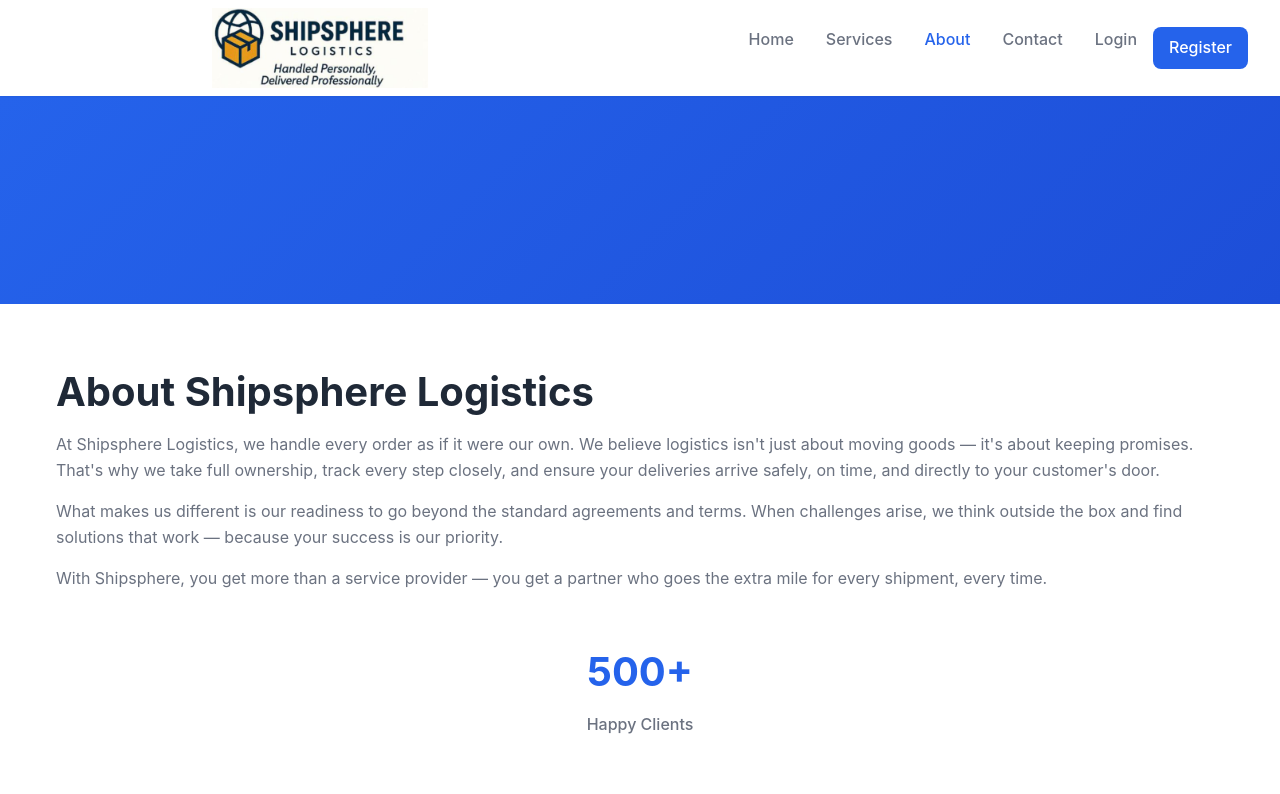
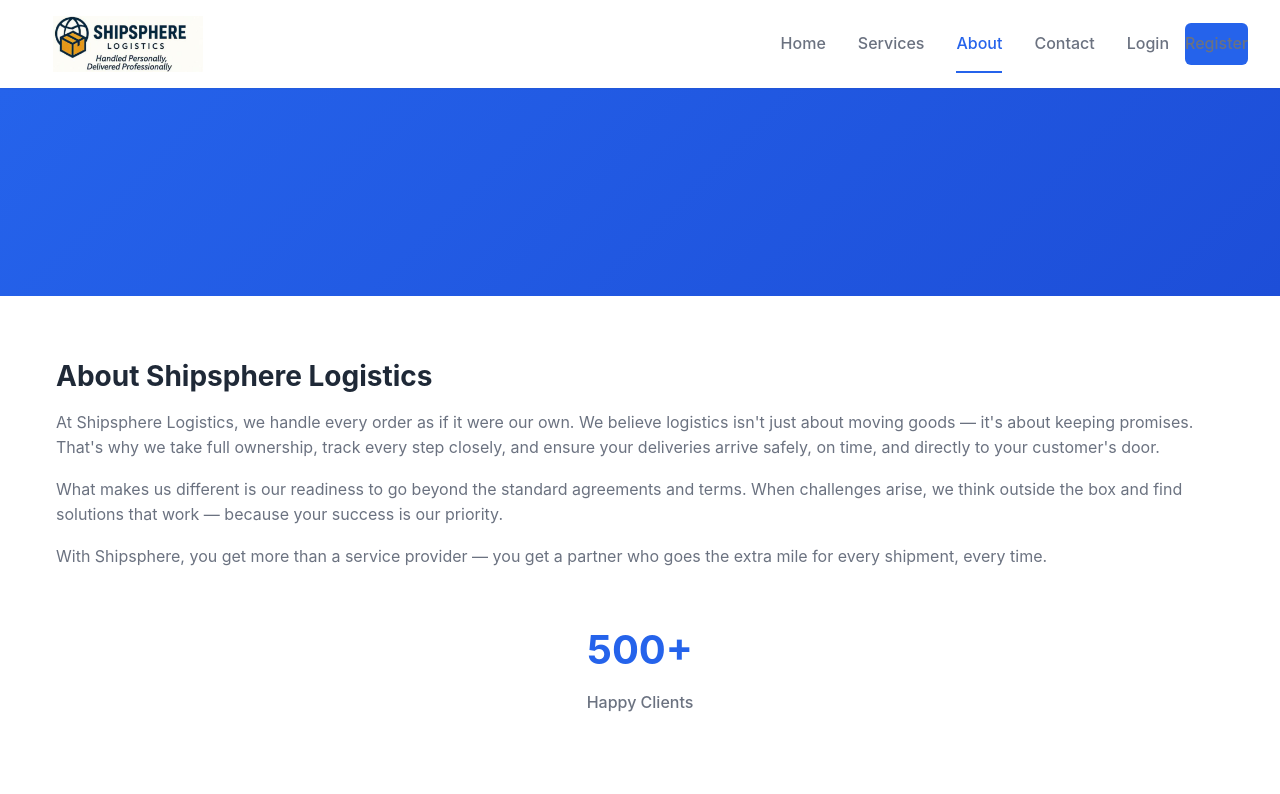
Before and after one commit to PriyanshVijay26/shree-ashtavinayak-logistics, a React (Create React App) app: page /about in a window 1280 px wide. Shown: the top 794 px of the page. Built offline with nearby package versions, Linux system fonts and the light colour scheme.

Commit message:
fixing logo

```diff
--- a/src/App.css
+++ b/src/App.css
@@ -103,9 +103,190 @@
   background-color: var(--primary-color);
   color: white;
   transform: translateY(-2px);
-}
-
-/* Hero Section */
+  }
+
+/* Navigation */
+.navbar {
+  background-color: var(--bg-primary);
+  box-shadow: var(--shadow-sm);
+  position: sticky;
+  top: 0;
+  z-index: 1000;
+  width: 100%;
+  padding: 0;
+  margin: 0;
+}
+
+.nav-container {
+  display: flex;
+  justify-content: space-between;
+  align-items: center;
+  padding: 1rem 2rem;
+  max-width: 1400px;
+  margin: 0 auto;
+}
+
+.nav-logo {
+  display: flex;
+  align-items: center;
+  gap: 0.5rem;
+  text-decoration: none;
+  color: var(--text-primary);
+  font-weight: 700;
+  font-size: 1.25rem;
+}
+
+.company-logo {
+  width: 12rem;
+  height: 3.5rem;
+  object-fit: contain;
+  margin: 0;
+  padding: 0;
+}
+
+.logo-icon {
+  width: 2rem;
+  height: 2rem;
+  color: var(--primary-color);
+}
+
+.hidden {
+  display: none;
+}
+
+.nav-menu {
+  display: flex;
+  gap: 2rem;
+  align-items: center;
+}
+
+.nav-link {
+  text-decoration: none;
+  color: var(--text-secondary);
+  font-weight: 500;
+  transition: color 0.3s ease;
+  position: relative;
+  padding: 0.5rem 0;
+}
+
+.nav-link:hover,
+.nav-link.active {
+  color: var(--primary-color);
+}
+
+.nav-link.active::after {
+  content: '';
+  position: absolute;
+  bottom: -0.5rem;
+  left: 0;
+  width: 100%;
+  height: 2px;
+  background-color: var(--primary-color);
+}
+
+.nav-toggle {
+  display: none;
+  cursor: pointer;
+  padding: 0.5rem;
+  background: none;
+  border: none;
+  color: var(--text-primary);
+}
+
+.nav-mobile {
+  display: none;
+  background-color: var(--bg-primary);
+  border-top: 1px solid var(--border-color);
+  position: absolute;
+  top: 100%;
+  left: 0;
+  right: 0;
+  box-shadow: var(--shadow-md);
+}
+
+.nav-mobile.show {
+  display: block;
+}
+
+.nav-link-mobile {
+  display: block;
+  padding: 1rem 2rem;
+  text-decoration: none;
+  color: var(--text-secondary);
+  border-bottom: 1px solid var(--border-color);
+  transition: background-color 0.3s ease;
+}
+
+.nav-link-mobile:hover,
+.nav-link-mobile.active {
+  background-color: var(--bg-secondary);
+  color: var(--primary-color);
+}
+
+.register-button-mobile {
+  display: block;
+  padding: 1rem 2rem;
+  text-decoration: none;
+  background-color: var(--primary-color);
+  color: white;
+  border-radius: 0.5rem;
+  margin: 1rem 2rem;
+  text-align: center;
+  font-weight: 500;
+  transition: all 0.3s ease;
+}
+
+.register-button-mobile:hover {
+  background-color: var(--primary-dark);
+}
+
+.auth-menu {
+  position: relative;
+}
+
+.user-menu {
+  position: absolute;
+  right: 0;
+  top: 100%;
+  background: var(--bg-primary);
+  border-radius: 0.5rem;
+  box-shadow: var(--shadow-lg);
+  border: 1px solid var(--border-color);
+  min-width: 200px;
+  z-index: 1000;
+  margin-top: 0.5rem;
+}
+
+.user-menu-item {
+  display: block;
+  padding: 0.75rem 1rem;
+  text-decoration: none;
+  color: var(--text-secondary);
+  transition: background-color 0.3s ease;
+  border: none;
+  background: none;
+  width: 100%;
+  text-align: left;
+  cursor: pointer;
+}
+
+.user-menu-item:hover {
+  background-color: var(--bg-secondary);
+  color: var(--primary-color);
+}
+
+.auth-links {
+  display: flex;
+  gap: 1rem;
+  align-items: center;
+}
+
+.auth-links .nav-link {
+  white-space: nowrap;
+}
+
+
+  /* Hero Section */
 .hero {
   background: linear-gradient(135deg, var(--primary-color) 0%, var(--primary-dark) 100%);
   color: white;
@@ -952,13 +1133,36 @@
 }
 
 /* Responsive Design */
+@media (max-width: 1024px) {
+  .nav-container {
+    padding: 1rem;
+  }
+
+  .company-logo {
+    width: 10rem;
+    height: 3rem;
+  }
+}
+
 @media (max-width: 768px) {
   .nav-menu {
     display: none;
   }
 
   .nav-toggle {
-    display: block;
+    display: flex;
+    align-items: center;
+    justify-content: center;
+  }
+
+  .nav-container {
+    padding: 0.75rem 1rem;
+    position: relative;
+  }
+
+  .company-logo {
+    width: 8rem;
+    height: 2.5rem;
   }
 
   .nav-mobile.show {
@@ -969,6 +1173,7 @@
     grid-template-columns: 1fr;
     text-align: center;
     gap: 2rem;
+    padding: 0 1rem;
   }
 
   .services-hero-content {
@@ -976,11 +1181,143 @@
     text-align: center;
     gap: 2rem;
     min-height: auto;
+    padding: 0 1rem;
+  }
+
+  .container {
+    padding: 0 1rem;
+  }
+
+  .hero {
+    padding: 4rem 0;
+    min-height: 60vh;
   }
 
   .hero-text h1 {
-    font-size: 2.5rem;
-  }
+    font-size: 2rem;
+  }
+
+  .hero-text p {
+    font-size: 1rem;
+  }
+
+  .hero-buttons {
+    flex-direction: column;
+    gap: 1rem;
+  }
+
+  .btn {
+    width: 100%;
+    justify-content: center;
+  }
+
+  .stats-grid {
+    grid-template-columns: repeat(2, 1fr);
+    gap: 1rem;
+  }
+
+  .services-grid {
+    grid-template-columns: 1fr;
+    gap: 1.5rem;
+  }
+
+  .features-grid {
+    grid-template-columns: 1fr;
+    gap: 1.5rem;
+  }
+
+  .team-grid {
+    grid-template-columns: 1fr;
+    gap: 2rem;
+  }
+
+  .cta-buttons {
+    flex-direction: column;
+    gap: 1rem;
+  }
+
+  .truck-message-box {
+    padding: 1rem;
+    flex-direction: column;
+    text-align: center;
+    gap: 0.75rem;
+  }
+
+  .truck-message-box p {
+    font-size: 0.9rem;
+  }
+}
+
+@media (max-width: 480px) {
+  .nav-container {
+    padding: 0.5rem 0.75rem;
+  }
+
+  .company-logo {
+    width: 6rem;
+    height: 2rem;
+  }
+
+  .hero-text h1 {
+    font-size: 1.75rem;
+  }
+
+  .stats-grid {
+    grid-template-columns: 1fr;
+    gap: 1rem;
+  }
+
+  .stat-item {
+    padding: 1rem;
+  }
+
+  .section-header h2 {
+    font-size: 1.75rem;
+  }
+
+  .service-card {
+    padding: 1.5rem;
+  }
+
+  .truck-hero-image {
+    max-width: 280px;
+  }
+
+  .footer-grid {
+    grid-template-columns: 1fr;
+    gap: 2rem;
+    text-align: center;
+  }
+
+  .footer-section {
+    margin-bottom: 2rem;
+  }
+
+  .social-links {
+    justify-content: center;
+  }
+}
+
+/* Additional mobile improvements */
+@media (max-width: 375px) {
+  .company-logo {
+    width: 5rem;
+    height: 1.75rem;
+  }
+
+  .nav-container {
+    padding: 0.5rem;
+  }
+
+  .hero-buttons {
+    padding: 0 0.5rem;
+  }
+
+  .btn {
+    padding: 0.75rem 1rem;
+    font-size: 0.9rem;
+  }
+}
 
   .form-content {
     grid-template-columns: 1fr;
@@ -1008,7 +1345,6 @@
   h1 { font-size: 2rem; }
   h2 { font-size: 1.75rem; }
   h3 { font-size: 1.5rem; }
-}
 
 @media (max-width: 480px) {
   .container {
--- a/src/components/Navbar.tsx
+++ b/src/components/Navbar.tsx
@@ -25,45 +25,13 @@
   };
 
   return (
-    <nav style={{
-      backgroundColor: '#ffffff',
-      boxShadow: '0 1px 2px 0 rgb(0 0 0 / 0.05)',
-      position: 'sticky',
-      top: 0,
-      zIndex: 1000,
-      width: '100%',
-      padding: 0,
-      margin: 0
-    }}>
-      <div style={{
-        display: 'flex',
-        justifyContent: 'flex-start',
-        alignItems: 'center',
-        padding: '0',
-        minHeight: '6rem',
-        width: '100%',
-        margin: 0
-      }}>
-        <Link to="/" style={{
-          display: 'flex',
-          alignItems: 'center',
-          gap: 0,
-          textDecoration: 'none',
-          color: '#1f2937',
-          fontWeight: 700,
-          margin: 0,
-          padding: 0
-        }}>
+    <nav className="navbar">
+      <div className="nav-container">
+        <Link to="/" className="nav-logo">
           <img
             src="/images/company-logo.jpg"
             alt="Shipsphere Logistics Logo"
-            style={{
-              width: '40rem',
-              height: '5rem',
-              objectFit: 'contain',
-              margin: 0,
-              padding: 0
-            }}
+            className="company-logo"
             onError={(e) => {
               // Fallback to truck icon if logo not found
               const target = e.target as HTMLImageElement;
@@ -71,33 +39,15 @@
               target.nextElementSibling?.classList.remove('hidden');
             }}
           />
-          <Truck style={{
-            width: '30rem',
-            height: '5rem',
-            color: '#2563eb',
-            margin: 0,
-            padding: 0,
-            display: 'none'
-          }} className="logo-icon hidden" />
+          <Truck className="logo-icon hidden" />
         </Link>
 
-        <div style={{
-          display: 'flex',
-          gap: '2rem',
-          marginLeft: 'auto',
-          paddingRight: '2rem'
-        }}>
+        <div className="nav-menu">
           {navItems.map((item) => (
             <Link
               key={item.path}
               to={item.path}
-              style={{
-                textDecoration: 'none',
-                color: location.pathname === item.path ? '#2563eb' : '#6b7280',
-                fontWeight: 500,
-                transition: 'color 0.3s ease',
-                position: 'relative'
-              }}
+              className={`nav-link ${location.pathname === item.path ? 'active' : ''}`}
               onClick={() => setIsOpen(false)}
             >
               {item.label}
@@ -106,16 +56,14 @@
 
           {/* Authentication Links */}
           {isAuthenticated ? (
-            <div style={{ position: 'relative' }}>
+            <div className="auth-menu">
               <button
                 onClick={() => setShowUserMenu(!showUserMenu)}
+                className="nav-link"
                 style={{
                   display: 'flex',
                   alignItems: 'center',
                   gap: '0.5rem',
-                  textDecoration: 'none',
-                  color: '#6b7280',
-                  fontWeight: 500,
                   background: 'none',
                   border: 'none',
                   cursor: 'pointer'
@@ -129,11 +77,11 @@
                 <motion.div
                   initial={{ opacity: 0, y: -10 }}
                   animate={{ opacity: 1, y: 0 }}
-                  className="absolute right-0 mt-2 w-48 bg-white rounded-md shadow-lg py-1 z-50 border"
+                  className="user-menu"
                 >
                   <Link
                     to="/dashboard"
-                    className="block px-4 py-2 text-sm text-gray-700 hover:bg-gray-100"
+                    className="user-menu-item"
                     onClick={() => setShowUserMenu(false)}
                   >
                     <Settings className="inline h-4 w-4 mr-2" />
@@ -142,7 +90,7 @@
                   {user?.role === 'ADMIN' && (
                     <Link
                       to="/admin/cities"
-                      className="block px-4 py-2 text-sm text-gray-700 hover:bg-gray-100"
+                      className="user-menu-item"
                       onClick={() => setShowUserMenu(false)}
                     >
                       <Settings className="inline h-4 w-4 mr-2" />
@@ -151,7 +99,7 @@
                   )}
                   <button
                     onClick={handleLogout}
-                    className="block w-full text-left px-4 py-2 text-sm text-gray-700 hover:bg-gray-100"
+                    className="user-menu-item"
                   >
                     <LogOut className="inline h-4 w-4 mr-2" />
                     Logout
@@ -160,45 +108,18 @@
               )}
             </div>
           ) : (
-            <div style={{ display: 'flex', gap: '1rem' }}>
-              <Link
-                to="/login"
-                style={{
-                  textDecoration: 'none',
-                  color: '#6b7280',
-                  fontWeight: 500,
-                  transition: 'color 0.3s ease'
-                }}
-              >
+            <div className="auth-links">
+              <Link to="/login" className="nav-link">
                 Login
               </Link>
-              <Link
-                to="/register"
-                style={{
-                  backgroundColor: '#2563eb',
-                  color: 'white',
-                  padding: '0.5rem 1rem',
-                  borderRadius: '0.5rem',
-                  textDecoration: 'none',
-                  fontWeight: 500,
-                  transition: 'all 0.3s ease',
-                  border: 'none'
-                }}
-              >
+              <Link to="/register" className="nav-link bg-blue-600 text-white px-4 py-2 rounded-md hover:bg-blue-700">
                 Register
               </Link>
             </div>
           )}
         </div>
 
-        <div
-          style={{
-            display: 'none',
-            cursor: 'pointer',
-            padding: '0.5rem'
-          }}
-          onClick={() => setIsOpen(!isOpen)}
-        >
+        <div className="nav-toggle" onClick={() => setIsOpen(!isOpen)}>
           {isOpen ? <X /> : <Menu />}
         </div>
       </div>
```
